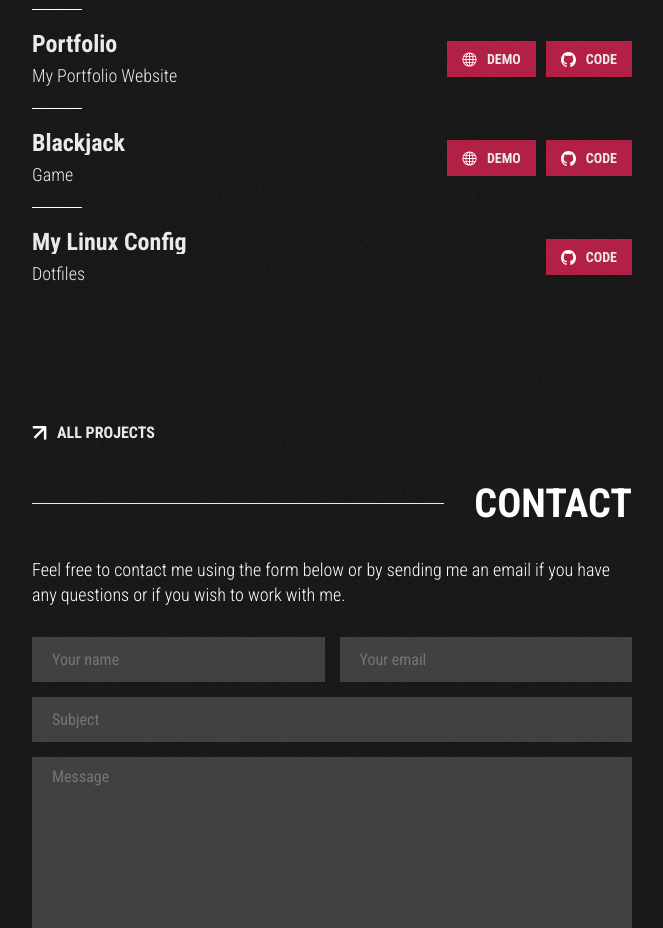
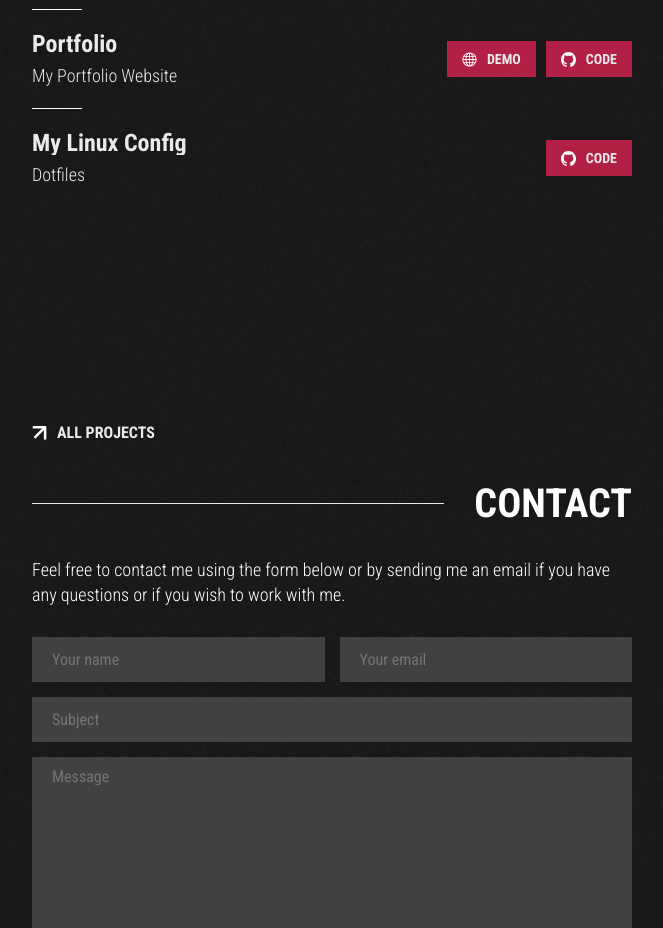
Before and after one commit to stefanrogic/website, a React (Vite) app: page /home in a window 1280 px wide. Shown: the part 780-1708 px from the top of the page, without its empty margins (308-971 px from the left). Built offline with nearby package versions, Linux system fonts and the light colour scheme.

Commit message:
fixed projects

```diff
--- a/src/App.jsx
+++ b/src/App.jsx
@@ -38,15 +38,15 @@ function App() {
         },
       ],
       demo_url: "#",
-      source_url: "#",
+      source_url: "https://github.com/stefanrogic/neldor",
       // video_url: "https://www.youtube.com/embed/erEgovG9WBs?si=U4GSAaK47pHHbkkG",
     },
     {
       slug: "portfolio",
       title: "Portfolio",
       sub_title: "My Portfolio Website",
-      demo_url: "#",
-      source_url: "#",
+      demo_url: "https://stefanrogic.vercel.app",
+      source_url: "https://github.com/stefanrogic/website",
       // video_url: "https://www.youtube.com/embed/erEgovG9WBs?si=U4GSAaK47pHHbkkG",
     },
     // {
@@ -57,14 +57,14 @@ function App() {
     // source_url: "#",
     // video_url: "https://www.youtube.com/embed/erEgovG9WBs?si=U4GSAaK47pHHbkkG",
     // },
-    {
-      slug: "blackjack",
-      title: "Blackjack",
-      sub_title: "Game",
-      demo_url: "#",
-      source_url: "#",
-      // video_url: "https://www.youtube.com/embed/erEgovG9WBs?si=U4GSAaK47pHHbkkG",
-    },
+    // {
+    //   slug: "blackjack",
+    //   title: "Blackjack",
+    //   sub_title: "Game",
+    //   demo_url: "#",
+    //   source_url: "#",
+    //   // video_url: "https://www.youtube.com/embed/erEgovG9WBs?si=U4GSAaK47pHHbkkG",
+    // },
     {
       slug: "my-linux-config",
       title: "My Linux Config",
```
